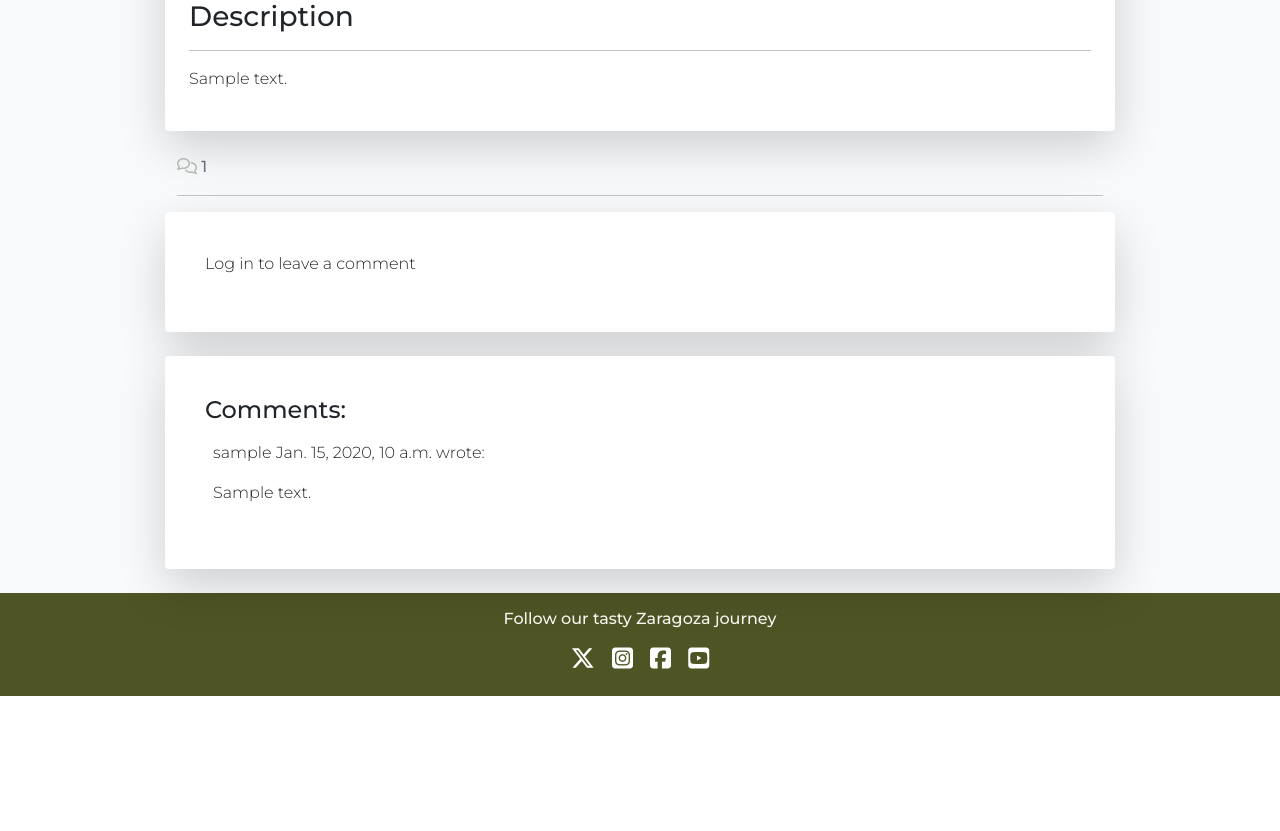
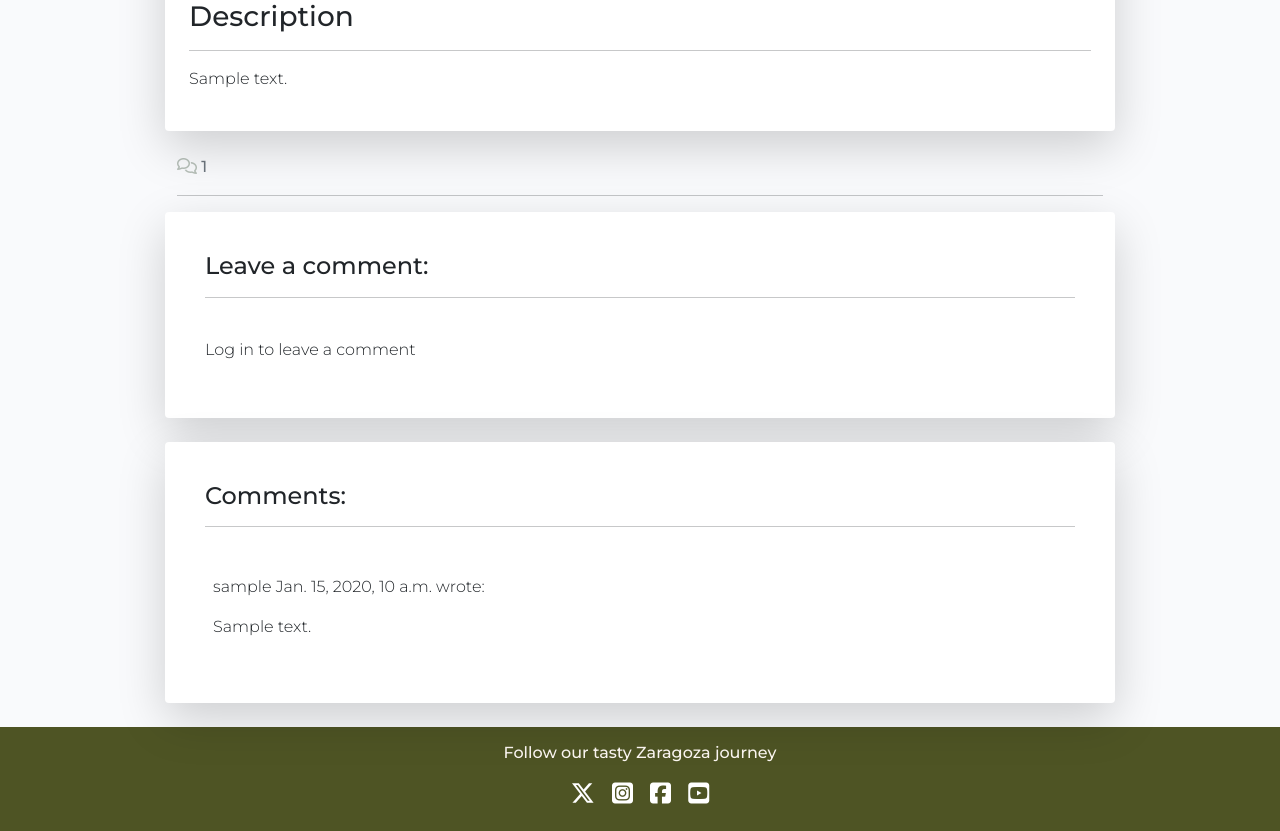
Before and after one commit to cgrace0044/pp4_zaragoza_restaurants, a Django app: a page that uses letters_from_zaragoza/templates/restaurant_detail.html in a window 1280 px wide. Shown: the part 676-1507 px from the top of the page. Before the commit the page ends 1372 px from the top, so only its background shows below. Run offline with Django 4.2, Linux system fonts and the light colour scheme; tables that the repository leaves empty hold one stand-in row (values such as "Sample post"); some libraries are stand-ins or nearby versions; some web fonts are replaced.

Commit message:
slight styling change to comments header underline more spacing

```diff
--- a/letters_from_zaragoza/templates/restaurant_detail.html
+++ b/letters_from_zaragoza/templates/restaurant_detail.html
@@ -115,8 +115,10 @@
     <!-- Make a Comment Card -->
     <div class="col-md-10 card mb-4 shadow-lg border-0 p-4">
       <div class="card-body">
+        <h4>Leave a comment:</h4>
+        <hr class="home-break">
+        <br>
         {% if user.is_authenticated %}
-          <h4>Leave a comment:</h4>
           <button type="button" class="btn btn-green" data-bs-toggle="modal" data-bs-target="#commentModal">
             Write a Comment
           </button>
@@ -130,6 +132,8 @@
     <div class="col-md-10 card mb-4 shadow-lg border-0 p-4">
       <div class="card-body">
         <h4>Comments:</h4>
+        <hr class="home-break">
+        <br>
         {% for comment in comments %}
           <div class="p-2 comments
             {% if not comment.approved and comment.author == user %} faded
```
